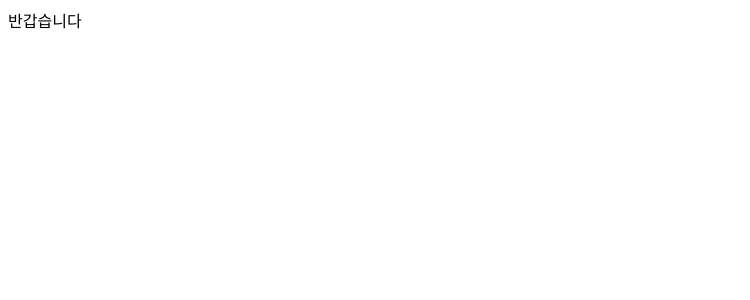
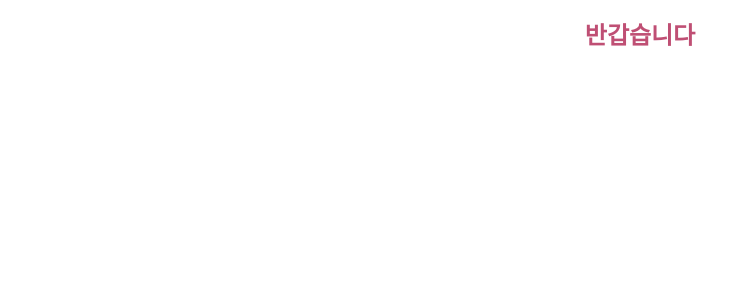
Before and after one commit to softeer5th/fe-mycar, a React (Vite) app: page / in a window 1280 px wide. Shown: the top 300 px of the page, without its empty margins (0-750 px from the left). Built offline with nearby package versions, Linux system fonts and the light colour scheme.

Commit message:
chore: styled component 세팅

```diff
--- a/package.json
+++ b/package.json
@@ -11,7 +11,8 @@
   },
   "dependencies": {
     "react": "^18.3.1",
-    "react-dom": "^18.3.1"
+    "react-dom": "^18.3.1",
+    "styled-components": "^6.1.14"
   },
   "devDependencies": {
     "@eslint/js": "^9.17.0",
--- a/src/App.tsx
+++ b/src/App.tsx
@@ -1,10 +1,18 @@
+import styled from "styled-components";
+
 function App() {
 
   return (
-    <div>
+    <Title>
       반갑습니다
-    </div>
+    </Title>
   )
 }
 
+const Title = styled.h1`
+  font-size: 1.5em;
+  text-align: center;
+  color: #BF4F74;
+`;
+
 export default App
```
Also changed, not shown: 1 other file (tests, documents, lock files or other folders).
